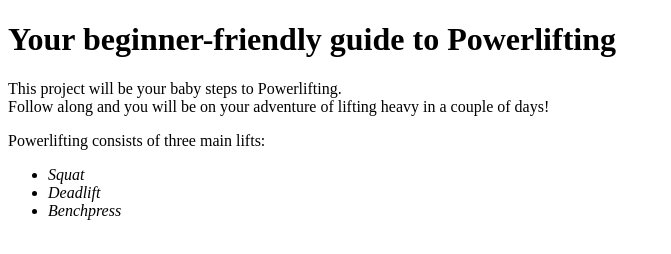
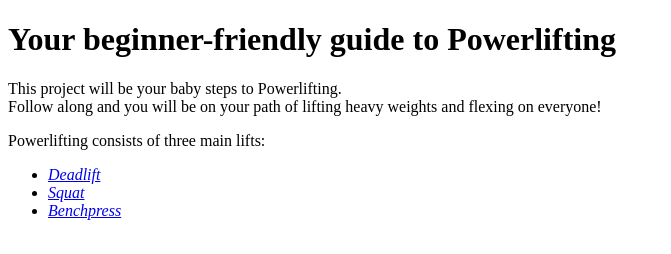
Before and after one commit to adamcheaib/Powerlifting, a plain HTML site: page index.html in a window 1280 px wide. Shown: the whole page, without its empty margins (0-671 px from the left). Drawn offline with Linux system fonts and the light colour scheme.

Commit message:
Added links to the unordered list

```diff
--- a/index.html
+++ b/index.html
@@ -9,15 +9,16 @@
     <body>
         <h1><b>Your beginner-friendly guide to Powerlifting</b></h1>
 
-        <p>This project will be your baby steps to Powerlifting. <br>Follow along and you will be on your adventure of lifting heavy in a couple of days!</p>
+        <p>This project will be your baby steps to Powerlifting. <br>Follow along and you will be on your path of lifting heavy weights and flexing on everyone!</p>
 
         <p>Powerlifting consists of three main lifts:</p>
 
         <ul>
-            <li><i>Squat</i></li>
-            <li><i>Deadlift</i></li>
-            <li><i>Benchpress</i></li>
+            <li><i><a href="https://en.wikipedia.org/wiki/Deadlift">Deadlift</a></i></li>
+            <li><i><a href="https://en.wikipedia.org/wiki/Squat_(exercise)">Squat</a></i></li>
+            <li><i><a href="https://en.wikipedia.org/wiki/Bench_press">Benchpress</a></i></li>
         </ul>
+
 
 
     </body>
```
